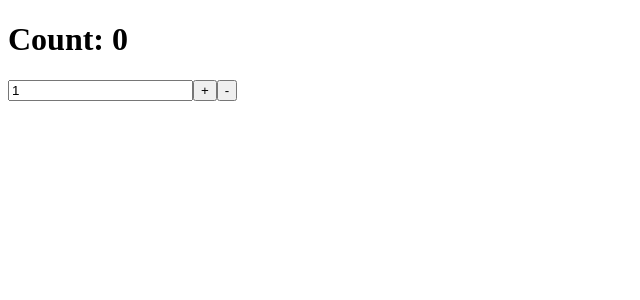
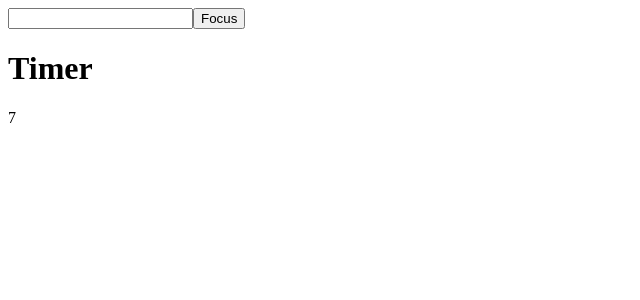
Before and after one commit to jfitzpatrick6/react-demos, a React (Vite) app: page / in a window 1280 px wide. Shown: the top 300 px of the page, without its empty margins (0-640 px from the left). Built offline with nearby package versions, Linux system fonts and the light colour scheme.

Commit message:
useRef challenge, interesting use of all hooks at the end.

```diff
--- a/src/App.jsx
+++ b/src/App.jsx
@@ -42,11 +42,16 @@ import UpdateUser from './components/UpdateUser.jsx'
 import UserProfile from './components/UserProfile.jsx';
 import {useReducer} from "react";
 import CounterUseReducer from './components/CounterUseReducer.jsx';
+import { useRef } from "react";
+import FocusInput from "./components/FocusInput.jsx";
+import Timer from "./components/Timer.jsx";
 
 const App = () => {
+  const inputElement = useRef(null);
   return (
     <div>
-      <CounterUseReducer/>
+      <FocusInput/>
+      <Timer/>
     </div>
   )
 }
--- /dev/null
+++ b/src/components/FocusInput.jsx
@@ -0,0 +1,16 @@
+import { useRef } from "react";
+
+const FocusInput = () => {
+  const inputElement = useRef(null);
+  const focusDiv = () => {
+    inputElement.current.focus()
+  }
+  return (
+    <div>
+      <input type="text" ref={inputElement}/>
+      <button onClick={focusDiv}>Focus</button>
+    </div>
+  )
+}
+
+export default FocusInput;
--- /dev/null
+++ b/src/components/Timer.jsx
@@ -0,0 +1,20 @@
+import { useRef, useState, useEffect } from "react";
+
+const Timer = () => {
+  const interval = useRef(null);
+  const [count, setCount] = useState(0);
+  const startTimer = () => {
+    if (interval.current !== null) return;
+    interval.current = setInterval(() => {
+      setCount(prev => prev + 1);
+    }, 1000);
+  }
+  return (
+    <div>
+      <h1>Timer</h1>
+      <p ref={interval} onLoad={startTimer()}>{count}</p>
+    </div>
+  )
+}
+
+export default Timer;
```
